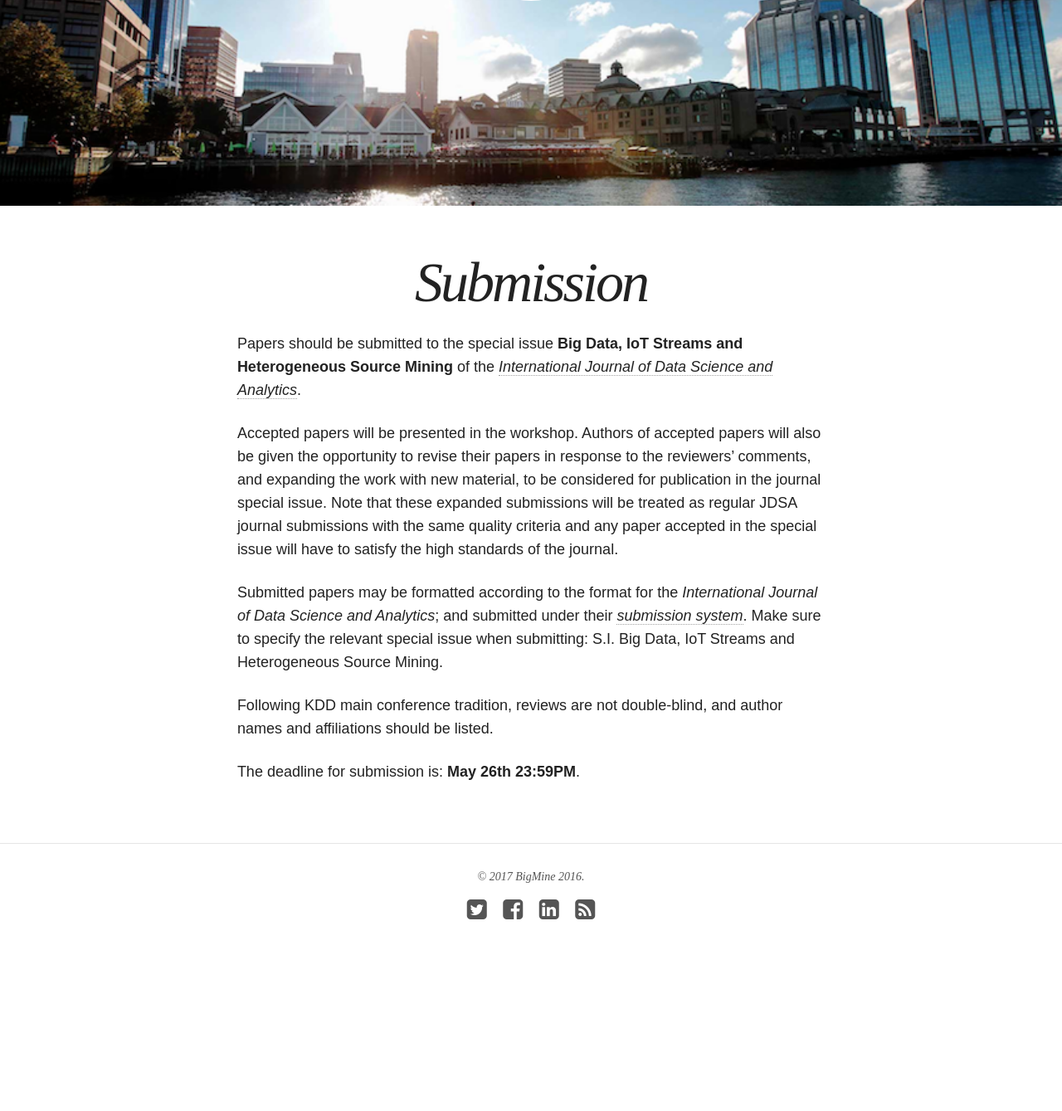
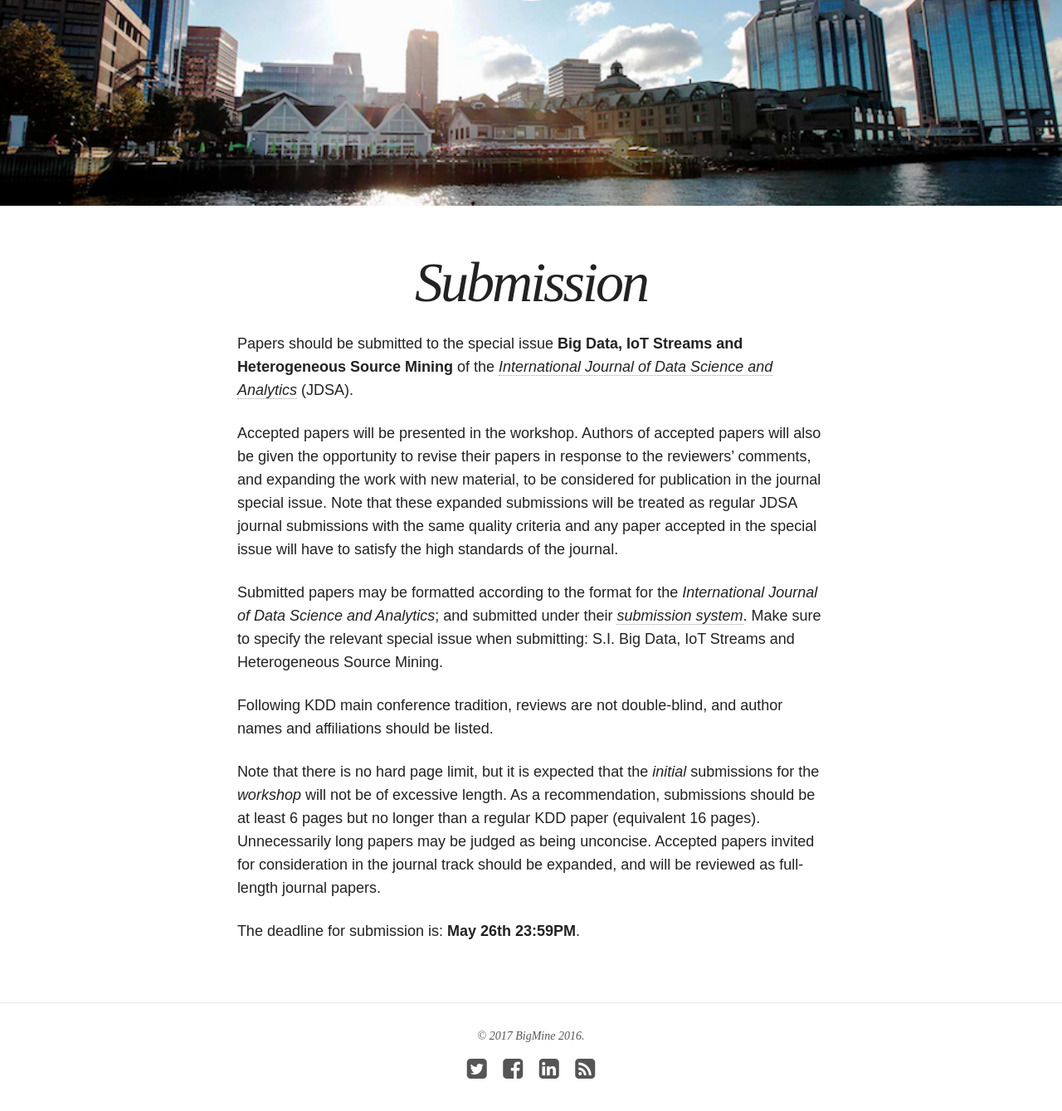
Before and after one commit to bigmine/bigmine17, a Jekyll site: the page built from submission.md, in a window 1280 px wide and 1400 px high, scrolled down 298 px. Shown: the top 1339 px of the window at 83% size. Built offline with Jekyll 4.4.1, drawn with Linux system fonts in a browser that asks for light colours; nearby versions of some CDN libraries; before the commit the page ends 1506 px from its top, so only the background shows below that.

Commit message:
update page limit

```diff
--- a/submission.md
+++ b/submission.md
@@ -5,7 +5,7 @@ image:
   feature: sf1.png
 ---
 
-Papers should be submitted to the special issue **Big Data, IoT Streams and Heterogeneous Source Mining** of the [*International Journal of Data Science and Analytics*](https://www.editorialmanager.com/jdsa/).
+Papers should be submitted to the special issue **Big Data, IoT Streams and Heterogeneous Source Mining** of the [*International Journal of Data Science and Analytics*](https://www.editorialmanager.com/jdsa/) (JDSA).
 
 Accepted papers will be presented in the workshop. Authors of accepted papers will also be given the opportunity to revise their papers in response to the reviewers' comments, and expanding the work with new material, to be considered for publication in the journal special issue. Note that these expanded submissions will be treated as regular JDSA journal submissions with the same quality criteria and any paper accepted in the special issue will have to satisfy the high standards of the journal.
 
@@ -21,6 +21,8 @@ Submitted papers may be formatted according to the format for the *International
 
 Following KDD main conference tradition, reviews are not double-blind, and author names and affiliations should be listed.
 
+Note that there is no hard page limit, but it is expected that the *initial* submissions for the *workshop* will not be of excessive length. As a recommendation, submissions should be at least 6 pages but no longer than a regular KDD paper (equivalent 16 pages). Unnecessarily long papers may be judged as being unconcise. Accepted papers invited for consideration in the journal track should be expanded, and will be reviewed as full-length journal papers.
+
 The deadline for submission is: **May 26th 23:59PM**.
 
 <!-- Submit your paper through the [BIGMINE 2016 Sumission Site](https://easychair.org/conferences/?conf=bigmine2016). -->
```
